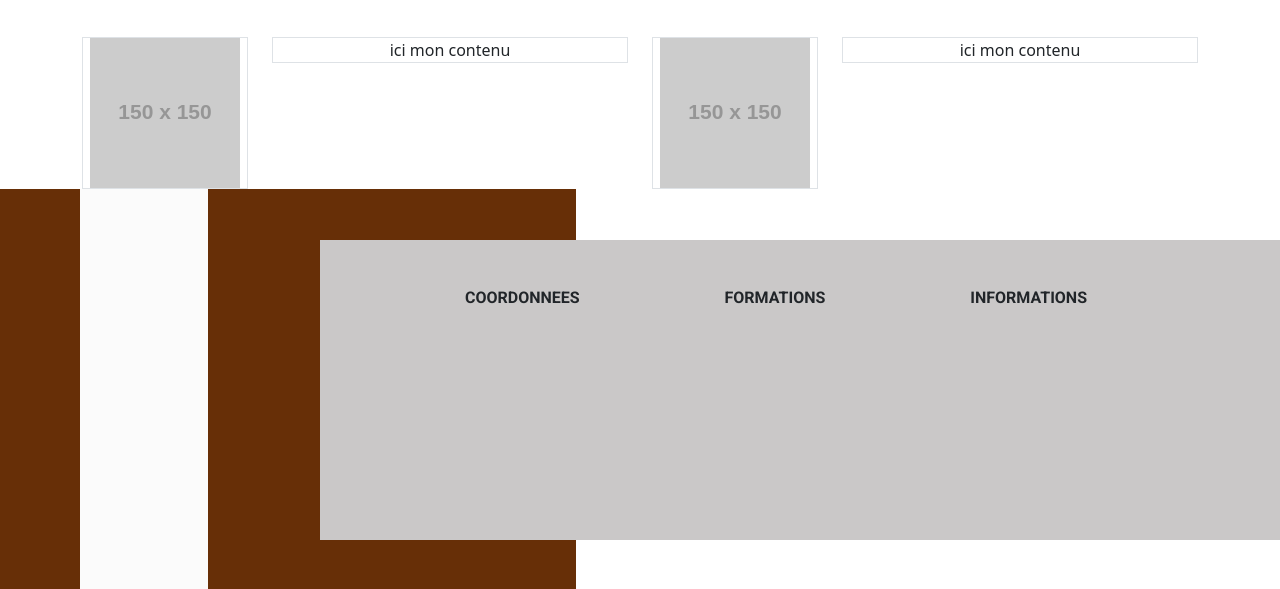
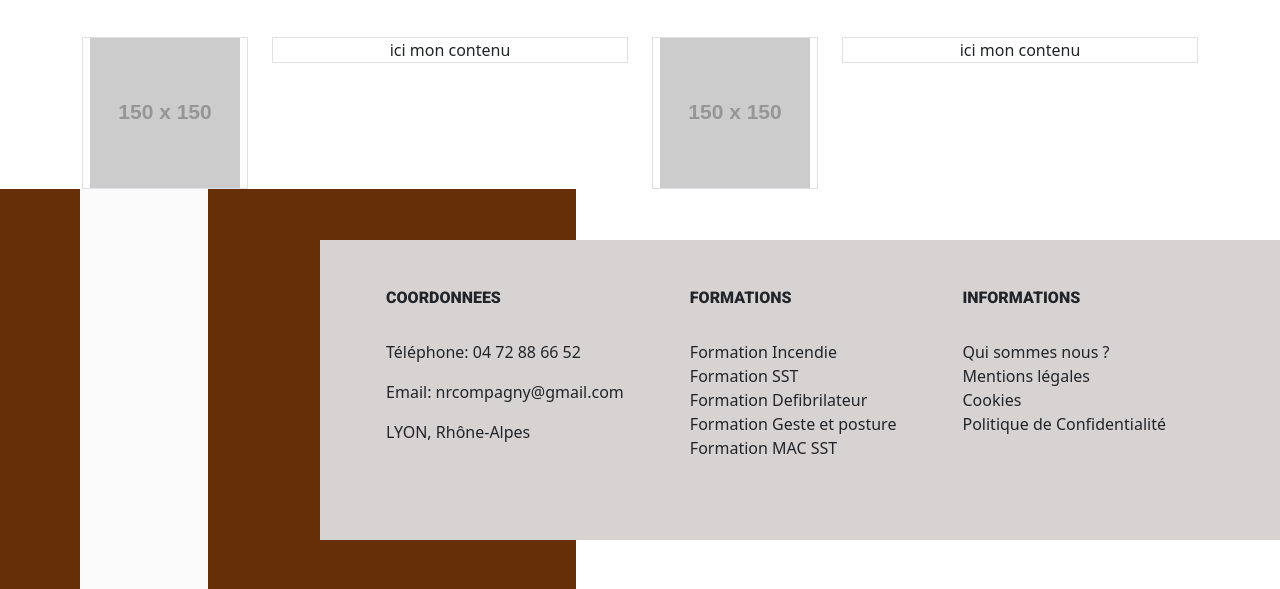
Before and after one commit to TheMaxium69/NRPrevention-SiteWeb, a PHP site: page / in a window 1280 px wide; the page is wider, and only the part inside the window is pictured. Shown: the part 2437-3026 px from the top of that part. Run offline with PHP 8.4, Linux system fonts and the light colour scheme; grey boxes labelled with a size stand in for pictures from a placeholder-image service; some libraries are stand-ins or nearby versions.

Commit message:
Footer finish manque le logo tmtc

```diff
--- a/composant/footer.phtml
+++ b/composant/footer.phtml
@@ -4,9 +4,32 @@
 <div class="brown-div"></div>
 <div class="grey-div">
     <div class="footer-position mt-5 me-5 d-flex justify-content-evenly">
+    <div class="footer-element">
     <h6>COORDONNEES</h6>
+    <br>
+    <p>Téléphone: 04 72 88 66 52</p>
+
+    <p>Email: nrcompagny@gmail.com</p>
+
+    <p>LYON, Rhône-Alpes</p>
+    </div>
+    <div class="footer-element-1">
     <h6>FORMATIONS</h6>
+    <br>
+    <p>Formation Incendie</p>
+    <p>Formation SST</p>
+    <p>Formation Defibrilateur</p>
+    <p>Formation Geste et posture</p>
+    <p>Formation MAC SST</p>
+    </div>
+    <div class="footer-element-2">
     <h6>INFORMATIONS</h6>
+    <br>
+    <p>Qui sommes nous ?</p>
+    <p>Mentions légales</p>
+    <p>Cookies</p>
+    <p>Politique de Confidentialité</p>
+    </div>
     </div>
 </div>
 </div>
--- a/css/footer.css
+++ b/css/footer.css
@@ -19,7 +19,7 @@
 }
 
 .grey-div{
-    background-color: rgb(202, 200, 200);
+    background-color: rgb(216, 211, 211);
     height: 300px;
     width: 75%;
     right: 0;
@@ -29,5 +29,15 @@
 
 .footer-position h6{
     font-family: "Roboto", sans-serif;
-    font-weight: 700;
+    font-weight: 900;
 }
+
+.footer-element-1 p{
+
+    margin-bottom: 0;
+}
+
+.footer-element-2 p{
+
+    margin-bottom: 0;
+}
--- a/extension/link.phtml
+++ b/extension/link.phtml
@@ -4,4 +4,4 @@
 <link rel="stylesheet" type="text/css" media="screen" href="css/footer.css">
 <link rel="preconnect" href="https://fonts.googleapis.com">
 <link rel="preconnect" href="https://fonts.gstatic.com" crossorigin>
-<link href="https://fonts.googleapis.com/css2?family=Roboto:wght@400;700&display=swap" rel="stylesheet">
+<link href="https://fonts.googleapis.com/css2?family=Roboto:wght@400;700;900&display=swap" rel="stylesheet">
```
